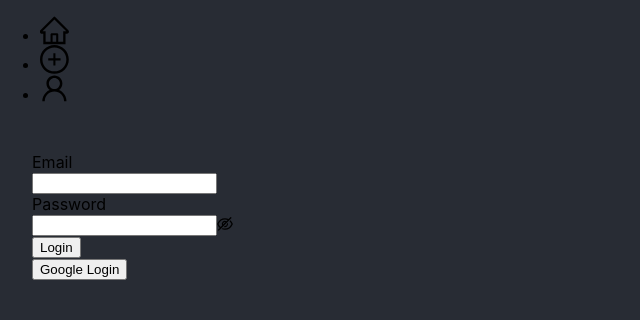
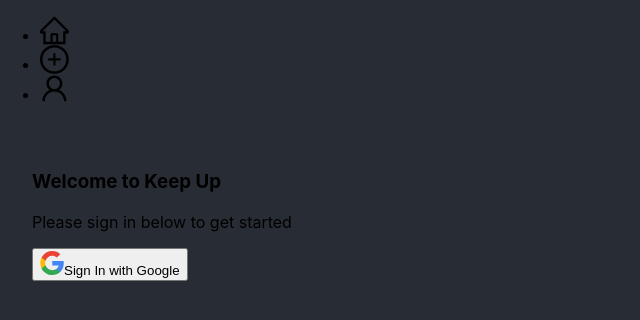
Before and after one commit to StephanieKSanchez/keep-up-frontend, a React (Create React App) app: page /login in a window 1280 px wide. Shown: the top 320 px of the page, without its empty margins (0-640 px from the left). Built offline with nearby package versions, Linux system fonts and the light colour scheme; the HTML template or start-up script is replaced by a standard one.

Commit message:
testing using only google login option

```diff
--- a/src/App.js
+++ b/src/App.js
@@ -31,7 +31,7 @@
                 />
                 <Route
                   path="/add"
-                  element={!user ? <Login /> : <AddDestination />}
+                  // element={!user ? <Login /> : <AddDestination />}
                 />
                 <Route
                   path="/login"
--- a/src/components/Login.jsx
+++ b/src/components/Login.jsx
@@ -2,8 +2,8 @@
 import { useContext } from "react";
 import {
   getAuth,
+  GoogleAuthProvider,
   signInWithEmailAndPassword,
-  GoogleAuthProvider,
   signInWithPopup,
 } from "firebase/auth";
 import { Button, Form, Input } from "antd";
@@ -42,27 +42,64 @@
         labelCol={{ span: 8 }}
         wrapperCol={{ span: 16 }}
       >
-        <Form.Item
+        {/* <Form.Item
           label="Email"
           name="email"
           rules={[{ required: true, message: "Please enter a valid email" }]}
         >
           <Input />
-        </Form.Item>
-        <Form.Item
+        </Form.Item> */}
+        {/* <Form.Item
           label="Password"
           name="password"
           rules={[{ required: true, message: "Please enter your password" }]}
         >
           <Input.Password />
-        </Form.Item>
-        <Form.Item wrapperCol={{ span: 16, offset: 8 }}>
+        </Form.Item> */}
+        {/* <Form.Item wrapperCol={{ span: 16, offset: 8 }}>
           <Button type="primary" htmlType="submit">
             Login
           </Button>
-        </Form.Item>
+        </Form.Item> */}
         <Form.Item wrapperCol={{ span: 16, offset: 8 }}>
-          <Button onClick={handleGoogleLogin}>Google Login</Button>
+          <h1 className="text-4xl text-center font-extrabold mb-8">
+            Welcome to Keep Up
+          </h1>
+          <p className="text-center text-2xl mb-8">
+            Please sign in below to get started
+          </p>
+          <Button
+            onClick={handleGoogleLogin}
+            className="flex h-12 items-center justify-center border-2 font-bold border-black text-xl rounded-lg p-2 w-full sm:w-1/2  mt-4 mx-auto"
+          >
+            <svg
+              className="mr-4"
+              viewBox="0 0 24 24"
+              width="24"
+              height="24"
+              xmlns="http://www.w3.org/2000/svg"
+            >
+              <g transform="matrix(1, 0, 0, 1, 27.009001, -39.238998)">
+                <path
+                  fill="#4285F4"
+                  d="M -3.264 51.509 C -3.264 50.719 -3.334 49.969 -3.454 49.239 L -14.754 49.239 L -14.754 53.749 L -8.284 53.749 C -8.574 55.229 -9.424 56.479 -10.684 57.329 L -10.684 60.329 L -6.824 60.329 C -4.564 58.239 -3.264 55.159 -3.264 51.509 Z"
+                />
+                <path
+                  fill="#34A853"
+                  d="M -14.754 63.239 C -11.514 63.239 -8.804 62.159 -6.824 60.329 L -10.684 57.329 C -11.764 58.049 -13.134 58.489 -14.754 58.489 C -17.884 58.489 -20.534 56.379 -21.484 53.529 L -25.464 53.529 L -25.464 56.619 C -23.494 60.539 -19.444 63.239 -14.754 63.239 Z"
+                />
+                <path
+                  fill="#FBBC05"
+                  d="M -21.484 53.529 C -21.734 52.809 -21.864 52.039 -21.864 51.239 C -21.864 50.439 -21.724 49.669 -21.484 48.949 L -21.484 45.859 L -25.464 45.859 C -26.284 47.479 -26.754 49.299 -26.754 51.239 C -26.754 53.179 -26.284 54.999 -25.464 56.619 L -21.484 53.529 Z"
+                />
+                <path
+                  fill="#EA4335"
+                  d="M -14.754 43.989 C -12.984 43.989 -11.404 44.599 -10.154 45.789 L -6.734 42.369 C -8.804 40.429 -11.514 39.239 -14.754 39.239 C -19.444 39.239 -23.494 41.939 -25.464 45.859 L -21.484 48.949 C -20.534 46.099 -17.884 43.989 -14.754 43.989 Z"
+                />
+              </g>
+            </svg>
+            Sign In with Google
+          </Button>
         </Form.Item>
       </Form>
     </section>
```
